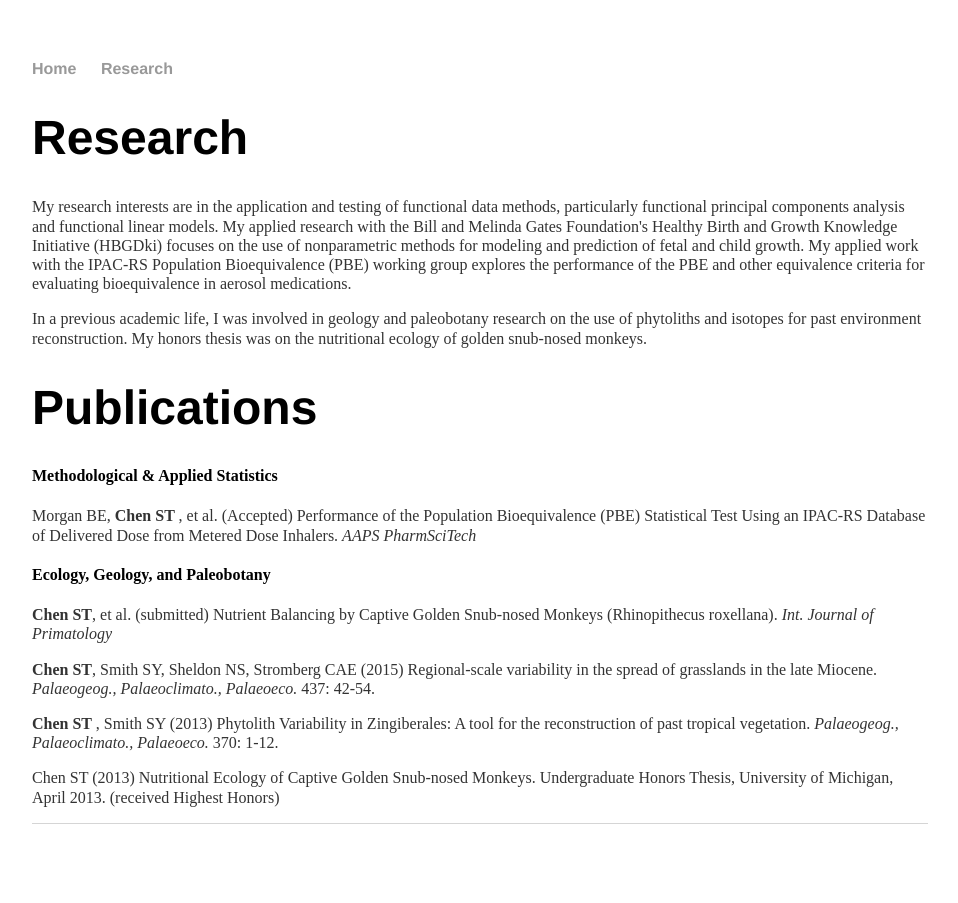
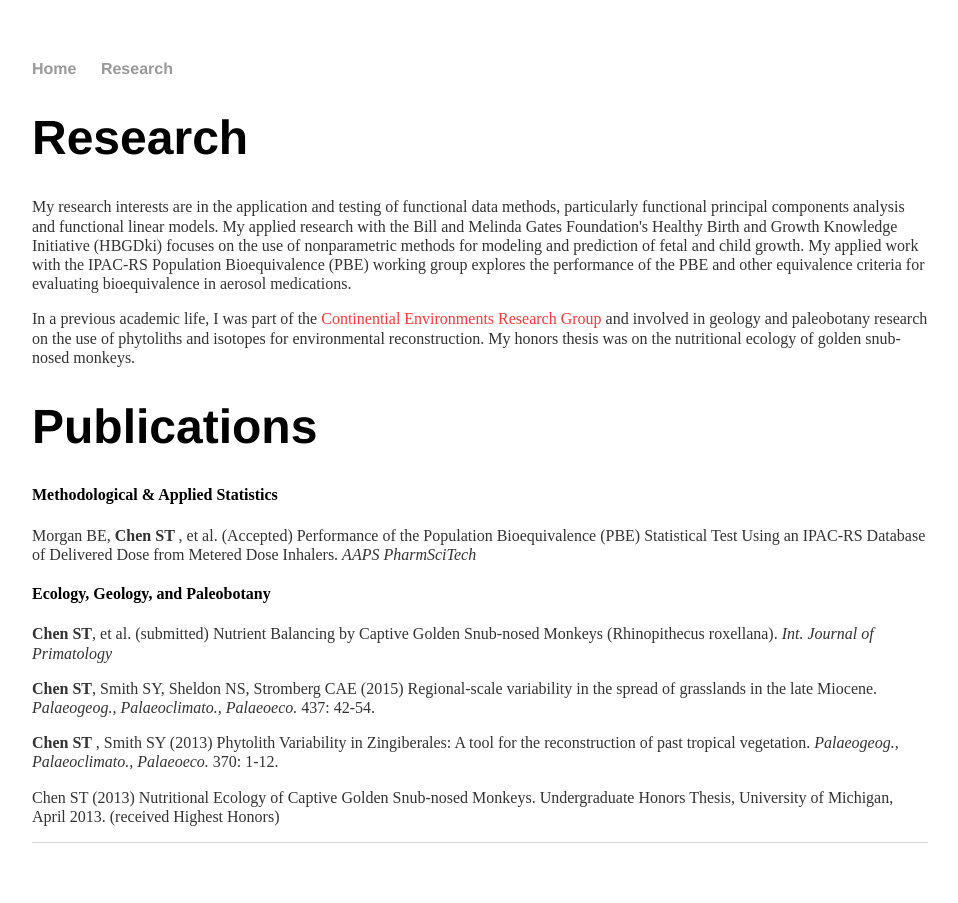
Before and after one commit to stchen3/stchen3.github.io, a Jekyll site: the page built from research/index.html, in a window 1280 px wide. Shown: the whole page, without its empty margins (160-1118 px from the left). Built offline with Jekyll 4.4.1, drawn with Linux system fonts in a browser that asks for light colours.

Commit message:
Update index.html

```diff
--- a/research/index.html
+++ b/research/index.html
@@ -11,8 +11,9 @@ title: Research
 	focuses on the use of nonparametric methods for modeling and prediction of fetal and child growth.
 	My applied work with the IPAC-RS Population Bioequivalence (PBE) working group explores the performance of
 	the PBE and other equivalence criteria for evaluating bioequivalence in aerosol medications. </p>
-	<p> In a previous academic life, I was involved in geology and paleobotany research on the use of phytoliths and isotopes
-	for past environment reconstruction. My honors thesis was on the nutritional ecology of golden snub-nosed monkeys.
+	<p> In a previous academic life, I was part of the <a href="http://www.earth.lsa.umich.edu/~nsheldon/" target="blank"><font color=#FF3636>Continential Environments Research Group</font></a>
+			and involved in geology and paleobotany research on the use of phytoliths and isotopes
+	for environmental reconstruction. My honors thesis was on the nutritional ecology of golden snub-nosed monkeys.
 	</p>
 
 	<h1> Publications </h1>
```
